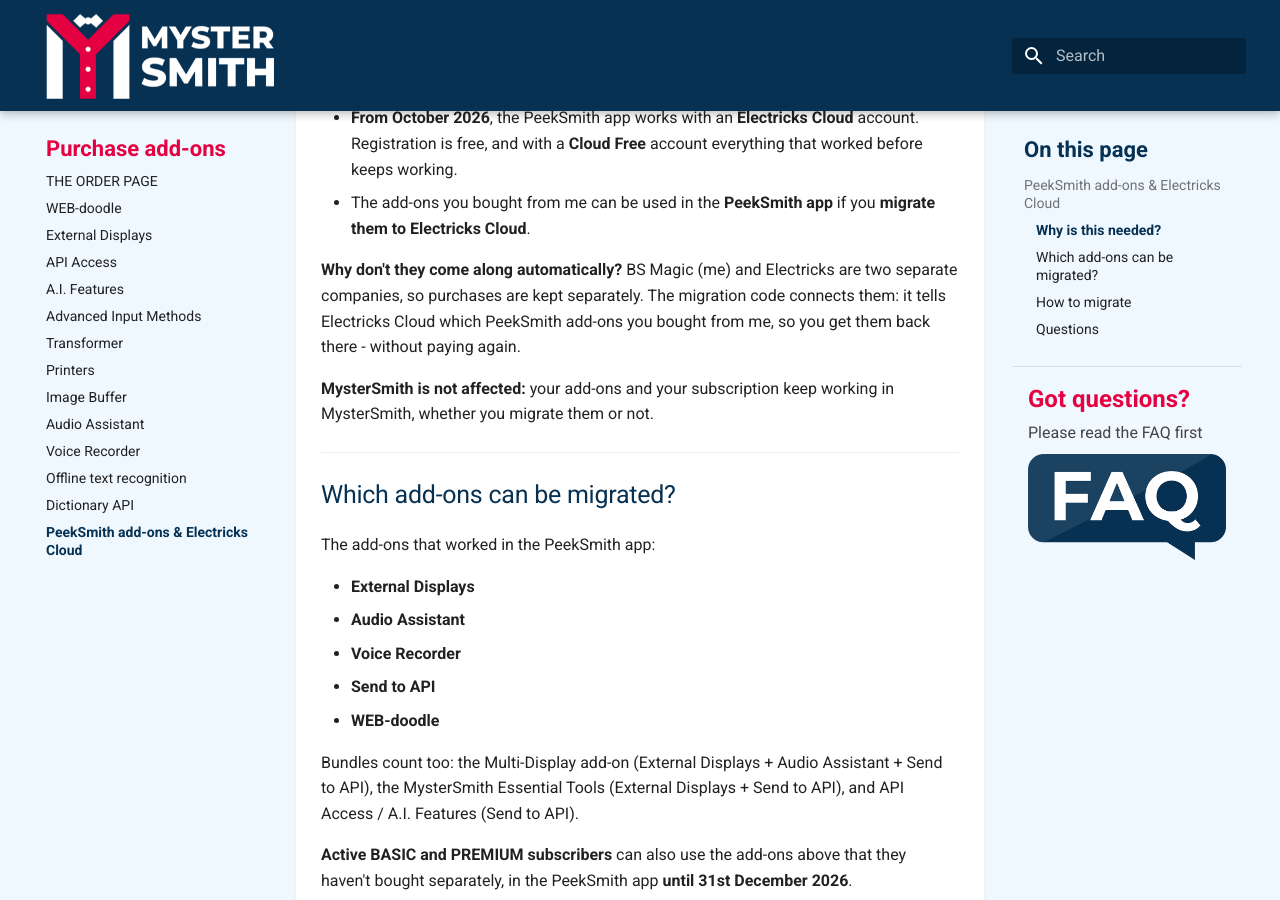
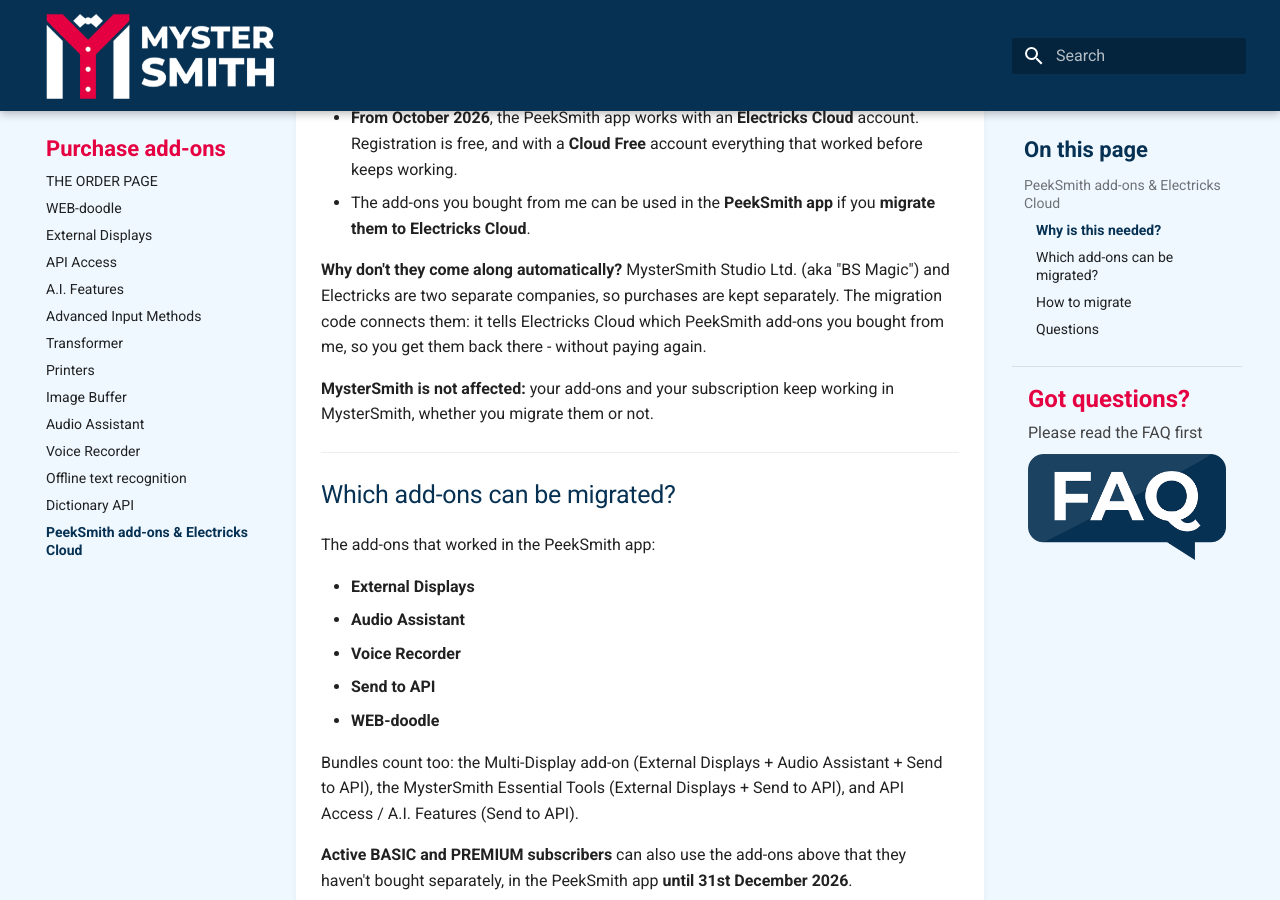
Before and after one commit to ragcsalo/mystersmith-docs, an MkDocs documentation site: the page built from docs/purchase-add-ons/peeksmith-addons-migration.md, in a window 1280 px wide and 900 px high, scrolled down 1050 px. Built offline with MkDocs 1.6.1 and Material for MkDocs 9.7.7, drawn with Linux system fonts in a browser that asks for light colours.

Commit message:
Migration page: MysterSmith Studio Ltd. (aka "BS Magic") as the company name
Co-Authored-By: Claude Opus 5.5 <noreply@anthropic.com>

```diff
--- a/docs/purchase-add-ons/peeksmith-addons-migration.md
+++ b/docs/purchase-add-ons/peeksmith-addons-migration.md
@@ -25,7 +25,7 @@ description: "Electricks Cloud registration is free and the PeekSmith app keeps
 * **From October 2026**, the PeekSmith app works with an **Electricks Cloud** account. Registration is free, and with a **Cloud Free** account everything that worked before keeps working.
 * The add-ons you bought from me can be used in the **PeekSmith app** if you **migrate them to Electricks Cloud**.
 
-**Why don't they come along automatically?** BS Magic (me) and Electricks are two separate companies, so purchases are kept separately. The migration code connects them: it tells Electricks Cloud which PeekSmith add-ons you bought from me, so you get them back there - without paying again.
+**Why don't they come along automatically?** MysterSmith Studio Ltd. (aka "BS Magic") and Electricks are two separate companies, so purchases are kept separately. The migration code connects them: it tells Electricks Cloud which PeekSmith add-ons you bought from me, so you get them back there - without paying again.
 
 **MysterSmith is not affected:** your add-ons and your subscription keep working in MysterSmith, whether you migrate them or not.
 
```
